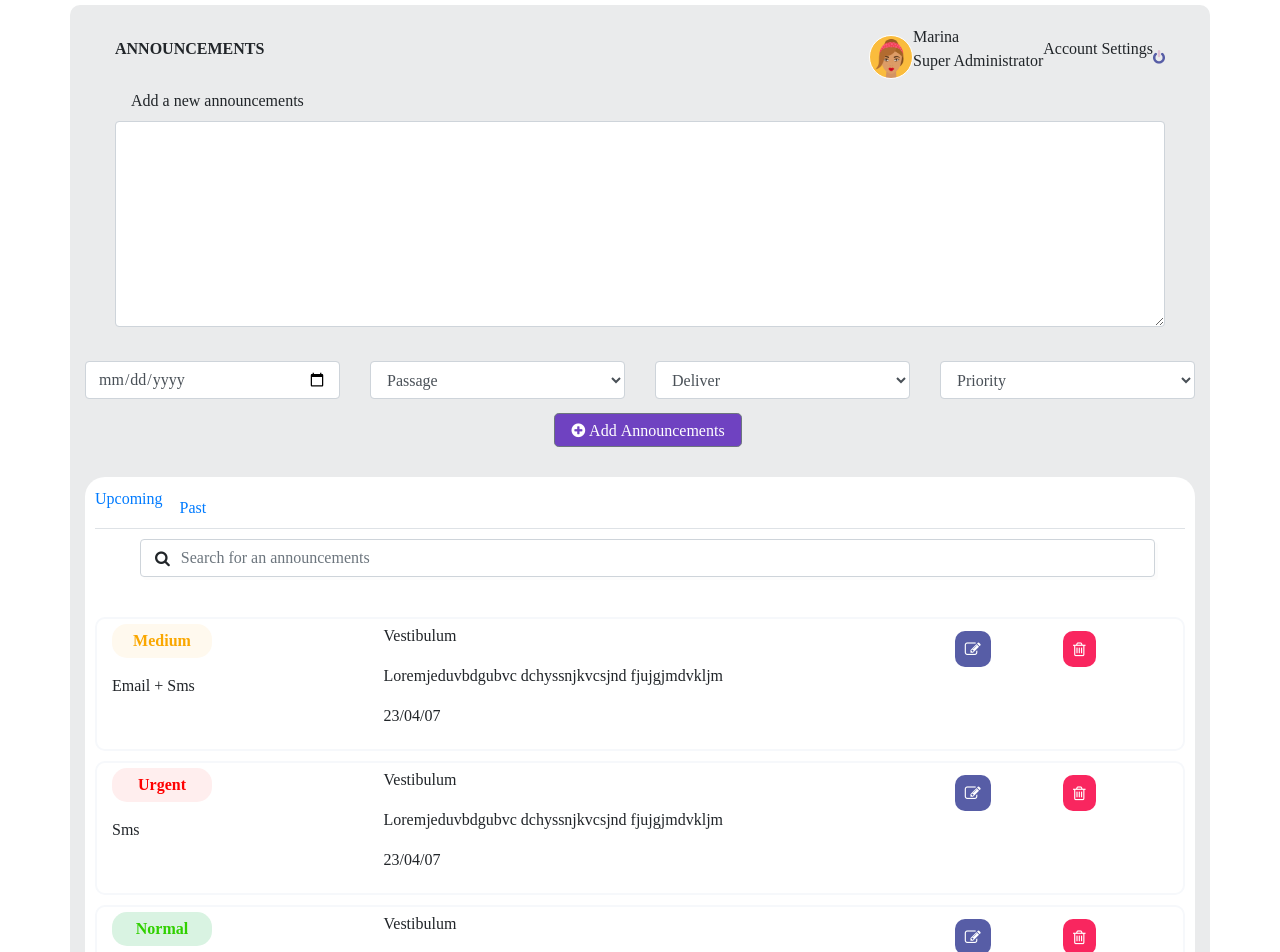
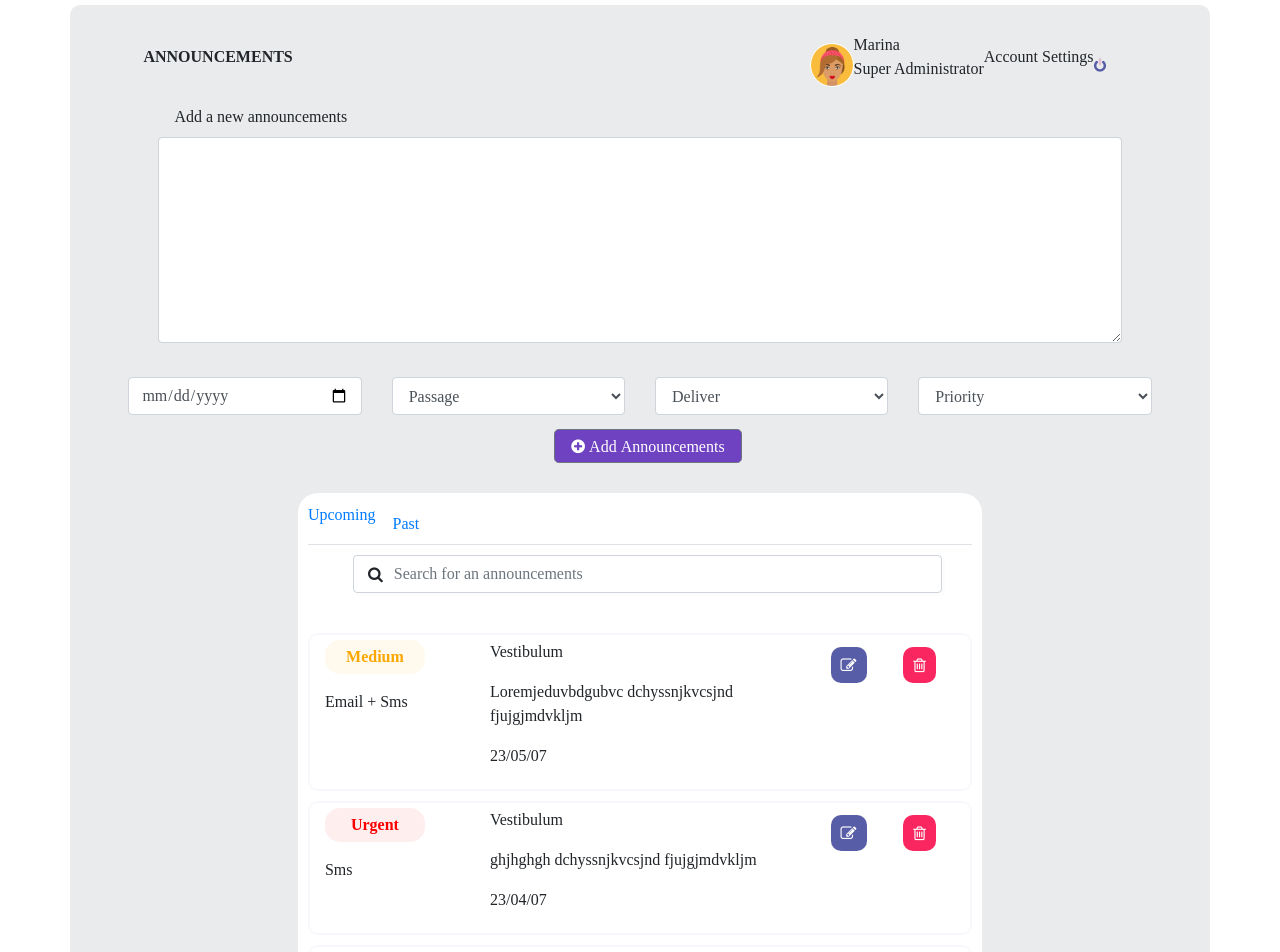
Before and after one commit to Xtarachiever/4010_Tasks, a React (Create React App) app: page / in a window 1280 px wide. Shown: the top 952 px of the page. Built offline with nearby package versions, Linux system fonts and the light colour scheme; data requests are answered from the project's data file.

Commit message:
package.json

```diff
--- a/src/App.css
+++ b/src/App.css
@@ -1,7 +1,7 @@
 *{
-  margin: 0;
+  /* margin: 0;
   padding: 0;
-  box-sizing: border-box;
+  box-sizing: border-box; */
   font-family: 'Nunito Sans';
 }
 .root{
@@ -29,6 +29,9 @@
   padding: 20px;
   margin: 5px;
   border-radius: 10px;
+  display: flex;
+  align-items: center;
+  flex-direction: column;
 }
 img{
   object-fit: cover;
@@ -36,7 +39,7 @@ img{
 .second-header{
   display: flex;
   align-items: center;
-  justify-content: center;
+  justify-content: space-around;
 }
 .second-header img{
   display: flex;
@@ -83,12 +86,12 @@ a{
   cursor: pointer;
 }
 .Urgent{
-  color: red;
-  background-color:#FFEEEE ;
+  color: #FC0000;
+  background-color:#FFEEEE;
   opacity: 100%;
 }
 .Medium{
-  color: hsla(40, 100%, 49%, 1);
+  color: #FCA700;
   background-color:#FFF9EE;
   opacity: 100%;
 }
--- a/src/App.js
+++ b/src/App.js
@@ -1,7 +1,6 @@
 import React from 'react';
 import './App.css';
-import {Row, Col,Label, Input, Button} from 'reactstrap';
-import Json from './json'
+import { Nav, Navbar, NavbarToggler, Collapse, NavItem, Jumbotron,Modal,Input,Label,Button,Col } from 'reactstrap';
 import {sample} from './sample';
 import Upcoming from './upcoming';
 import Tab from './Tab';
@@ -16,6 +15,7 @@ class App extends React.Component {
   constructor (props){
     super(props);
     this.state={
+      isNavOpen:false,
       newDate:new Date(),
       datas:[],
       selected:'Upcoming',
@@ -26,12 +26,13 @@ class App extends React.Component {
       Announcements:'',
       Date: ''
     }
+    this.toggleNav = this.toggleNav.bind(this);
   }
-  componentDidMount(){
-    fetch(baseUrl+'announcements')
-      .then(response => response.json())
-      .then(data => this.setState({datas:data}))
-  }
+  // componentDidMount(){
+  //   fetch(baseUrl+'announcements')
+  //     .then(response => response.json())
+  //     .then(data => this.setState({datas:data}))
+  // }
   setSelected=(tab)=>{
     this.setState({selected:tab});
   }
@@ -54,6 +55,11 @@ class App extends React.Component {
   }
   changeSearch=(e)=>{
     this.setState({[e.target.name]:e.target.value})
+  }
+  toggleNav() {
+    this.setState({
+      isNavOpen: !this.state.isNavOpen
+    });
   }
 
   clearAll=()=>{
@@ -120,10 +126,16 @@ class App extends React.Component {
       <div className="all container">
         <form onSubmit={this.submitHandler}>
         <div className="row row-header">
-          <div className="col-5 col-sm-6 announce">
+          <div className="announce">
             <p className="bold">ANNOUNCEMENTS</p>
           </div>
-          <div className="row row-header second-header ml-5">
+          <React.Fragment>
+            <Navbar dark expand="md">
+              <div className="container">
+                <NavbarToggler onClick={this.toggleNav}/>
+                    <Collapse isOpen={this.state.isNavOpen} navbar>
+                      <Nav navbar>
+                        <div className="second-header ml-3">
                           <img src={people} alt="people.png"/>
                           <div className="owner">
                             <p>Marina<br/><span>Super Administrator</span></p>
@@ -131,6 +143,11 @@ class App extends React.Component {
                           <p>Account Settings</p>
                           <img src={Interface} alt="interface.png"/>
                         </div>
+                      </Nav>
+                    </Collapse>
+              </div>
+            </Navbar>
+          </React.Fragment>
           <div className="col-12 ml-3">
             <Label htmlFor="announcements">Add a new announcements</Label>
           </div>
--- a/src/json.js
+++ /dev/null
@@ -1,17 +0,0 @@
-import React,{useState,useEffect} from 'react';
-import {baseUrl} from './baseUrl'
-
-
-function Json(){
-    const [state,setState]=useState([]);
-    const fetchData=async ()=>{
-        const response=await fetch(baseUrl+'announcements');
-        const data=response.json();
-        setState(data);
-        console.log(data)
-    }
-    return(
-        <div>Hello</div>
-    )
-}
-export default Json;
--- a/src/sample.js
+++ b/src/sample.js
@@ -1,7 +1,7 @@
 export const sample=
 [
     {
-        "Date":"23/04/07",
+        "Date":"23/05/07",
         "Priority":"Medium",
         "Deliver":"School Wide",
         "Passage":"Email + Sms",
@@ -12,11 +12,11 @@ export const sample=
         "Priority":"Urgent",
         "Deliver":"School Wide",
         "Passage":"Sms",
-        "Announcements":"Loremjeduvbdgubvc dchyssnjkvcsjnd fjujgjmdvkljm"
+        "Announcements":"ghjhghgh dchyssnjkvcsjnd fjujgjmdvkljm"
     },
     {
         "Date":"23/04/07",
-        "Priority":"Normal",
+        "Priority":"Urgent",
         "Deliver":"Course Wide",
         "Passage":"Email",
         "Announcements":"Loremjeduvbdgubvc dchyssnjkvcsjnd fjujgjmdvkljm"
```
Also changed, not shown: 1 other file (tests, documents, lock files or other folders). Lines whose indentation alone changed are shown as unchanged.
